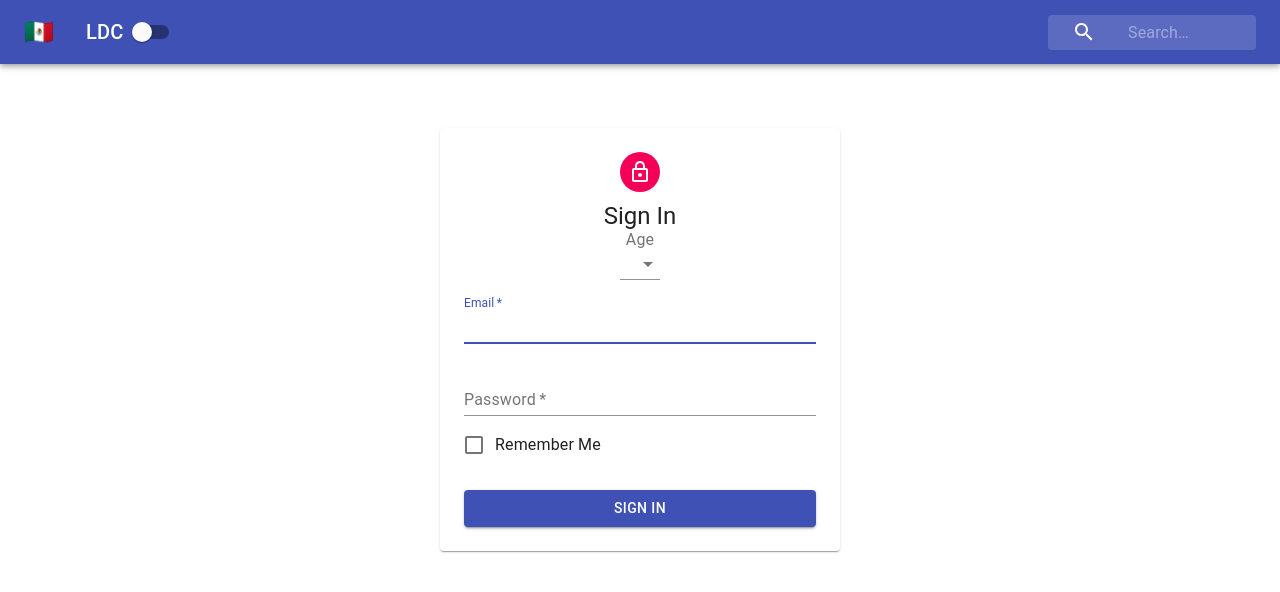
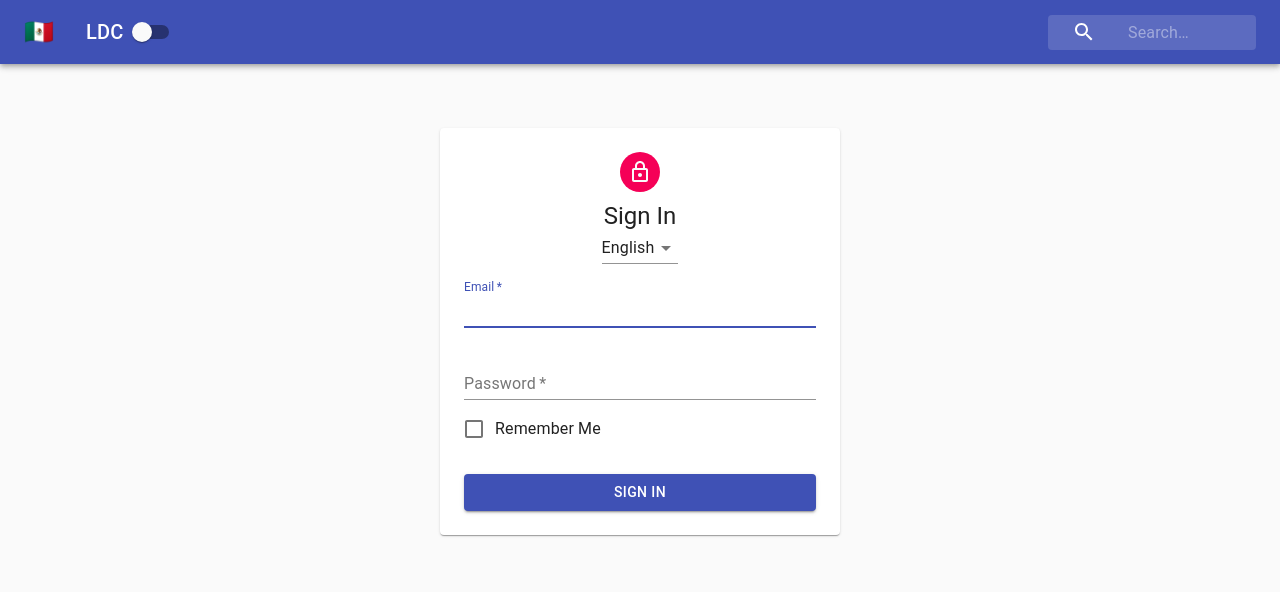
Before and after one commit to JosueJMartinez/login-screen-with-context, a React (Create React App) app: page / in a window 1280 px wide. Shown: the top 592 px of the page. Built offline with nearby package versions, Linux system fonts and the light colour scheme.

Commit message:
updated styles and form for login

```diff
--- a/src/js/components/LoginForm.jsx
+++ b/src/js/components/LoginForm.jsx
@@ -23,35 +23,42 @@ class LoginForm extends Component {
     const { classes } = this.props;
     return (
       <main className={classes.root}>
+        <CssBaseline />
         <Paper className={classes.paper}>
           <Avatar className={classes.avatar}>
             <LockOutlinedIcon />
           </Avatar>
           <Typography variant="h5">Sign In</Typography>
-					<InputLabel id="label">Age</InputLabel>
-          <Select value='english'>
-            <MenuItem value='English'>English</MenuItem>
-            <MenuItem value='French'>French</MenuItem>
-            <MenuItem value='Spanish'>Spanish</MenuItem>
+          <FormControl>
+            <Select labelId="language" id="language" value="english">
+              <MenuItem value="english">English</MenuItem>
+              <MenuItem value="french">French</MenuItem>
+              <MenuItem value="spanish">Spanish</MenuItem>
             </Select>
+          </FormControl>
+
           <form className={classes.form}>
             <FormControl margin="normal" required fullWidth>
-							<InputLabel htmlFor='email'>
-								Email
-							</InputLabel>
-							<Input id='email' name='email' autoFocus />
+              <InputLabel htmlFor="email">Email</InputLabel>
+              <Input id="email" name="email" autoFocus />
             </FormControl>
             <FormControl margin="normal" required fullWidth>
-							<InputLabel htmlFor='password'>
-									Password
-								</InputLabel>
-								<Input id='password' name='password'  />
+              <InputLabel htmlFor="password">Password</InputLabel>
+              <Input id="password" name="password" />
             </FormControl>
-						<FormControlLabel control={<Checkbox color="primary" />} label="Remember Me" />
-						<Button variant='contained' type='submit' fullWidth color='primary' className={classes.submit} >
+            <FormControlLabel
+              control={<Checkbox color="primary" />}
+              label="Remember Me"
+            />
+            <Button
+              variant="contained"
+              type="submit"
+              fullWidth
+              color="primary"
+              className={classes.submit}
+            >
               Sign In
             </Button>
-
           </form>
         </Paper>
       </main>
--- a/src/js/components/LoginFormCard.jsx
+++ /dev/null
@@ -1,64 +0,0 @@
-import React, { Component } from "react";
-import {
-  Card,
-  CardActions,
-  CardContent,
-  Button,
-  ButtonGroup,
-  Typography,
-  TextField,
-} from "@material-ui/core";
-import { withStyles } from "@material-ui/core/styles";
-
-import styles from "../../styles/LoginFormCardStyles";
-
-class LoginFormCard extends Component {
-  render() {
-    const { classes } = this.props;
-
-    return (
-      <Card className={classes.root} variant="outlined">
-        <form>
-          <CardContent className={classes.formPadding}>
-            <Typography
-              className={classes.title}
-              variant="h5"
-              component="h2"
-            >
-              Please Sign In
-            </Typography>
-            <TextField
-              // value={input}
-              // onChange={e => setInput(e.target.value)}
-              className={classes.cardContentInputs}
-              id="outlined-basic"
-              label="Username"
-              variant="outlined"
-              fullWidth
-            />
-            <TextField
-              // value={input}
-              // onChange={e => setInput(e.target.value)}
-              className={classes.cardContentInputs}
-              id="outlined-basic"
-              label="Password"
-              variant="outlined"
-              fullWidth
-            />
-          </CardContent>
-          <CardActions className={classes.formPadding}>
-            <ButtonGroup
-              size="small"
-              aria-label="sign-in/sign-up button group"
-            >
-              <Button color="primary">Login</Button>
-              <Button color="secondary">Sign Up</Button>
-            </ButtonGroup>
-          </CardActions>
-        </form>
-      </Card>
-    );
-  }
-}
-
-export default withStyles(styles)(LoginFormCard);
--- a/src/styles/LoginFormCardStyles.js
+++ /dev/null
@@ -1,20 +0,0 @@
-const styles = theme => ({
-  root: {
-    minWidth: 275,
-  },
-  title: {
-    paddingBottom: "20px",
-  },
-  pos: {
-    marginBottom: 12,
-  },
-  cardContentInputs: {
-    paddingBottom: "10px",
-  },
-  formPadding: {
-    paddingLeft: "16px",
-    paddingRight: "16px",
-  },
-});
-
-export default styles;
--- a/src/styles/LoginFormStyles.js
+++ b/src/styles/LoginFormStyles.js
@@ -2,8 +2,8 @@ const styles = theme => ({
   root: {
     width: "auto",
     display: "block",
-    marginLeft: theme.spacing.unit * 3,
-    marginRight: theme.spacing.unit * 3,
+    marginLeft: theme.spacing(3),
+    marginRight: theme.spacing(3),
     [theme.breakpoints.up("sm")]: {
       width: 400,
       marginLeft: "auto",
@@ -11,23 +11,25 @@ const styles = theme => ({
     },
   },
   paper: {
-    marginTop: theme.spacing.unit * 8,
+    marginTop: theme.spacing(8),
     display: "flex",
     flexDirection: "column",
     alignItems: "center",
-		padding:`${theme.spacing.unit*2}px ${theme.spacing.unit*3}px ${theme.spacing.unit*3}px`
+    padding: `${theme.spacing(2)}px ${theme.spacing(3)}px ${theme.spacing(
+      3
+    )}px`,
   },
   avatar: {
-    margin: theme.spacing.unit,
+    margin: theme.spacing(1),
     backgroundColor: theme.palette.secondary.main,
   },
-	form:{
-		width:'100%',
-		marinTop:theme.spacing.unit*3
-	},
-	submit:{
-		marginTop: theme.spacing.unit*3
-	}
+  form: {
+    width: "100%",
+    marinTop: theme.spacing(3),
+  },
+  submit: {
+    marginTop: theme.spacing(3),
+  },
 });
 
 export default styles;
--- a/src/styles/NavBarStyles.js
+++ b/src/styles/NavBarStyles.js
@@ -28,12 +28,12 @@ const styles = theme => ({
     marginLeft: 0,
     width: "100%",
     [theme.breakpoints.up("sm")]: {
-      marginLeft: theme.spacing.unit,
+      marginLeft: theme.spacing(1),
       width: "auto",
     },
   },
   searchIcon: {
-    width: theme.spacing.unit * 9,
+    width: theme.spacing(9),
     height: "100%",
     position: "absolute",
     pointerEvents: "none",
@@ -46,10 +46,10 @@ const styles = theme => ({
     width: "100%",
   },
   inputInput: {
-    paddingTop: theme.spacing.unit,
-    paddingRight: theme.spacing.unit,
-    paddingBottom: theme.spacing.unit,
-    paddingLeft: theme.spacing.unit * 10,
+    paddingTop: theme.spacing(1),
+    paddingRight: theme.spacing(1),
+    paddingBottom: theme.spacing(1),
+    paddingLeft: theme.spacing(10),
     transition: theme.transitions.create("width"),
     width: "100%",
     [theme.breakpoints.up("sm")]: {
```
Also changed, not shown: src/js/App.jsx (+0 -13 lines). Lines whose indentation alone changed are shown as unchanged.
